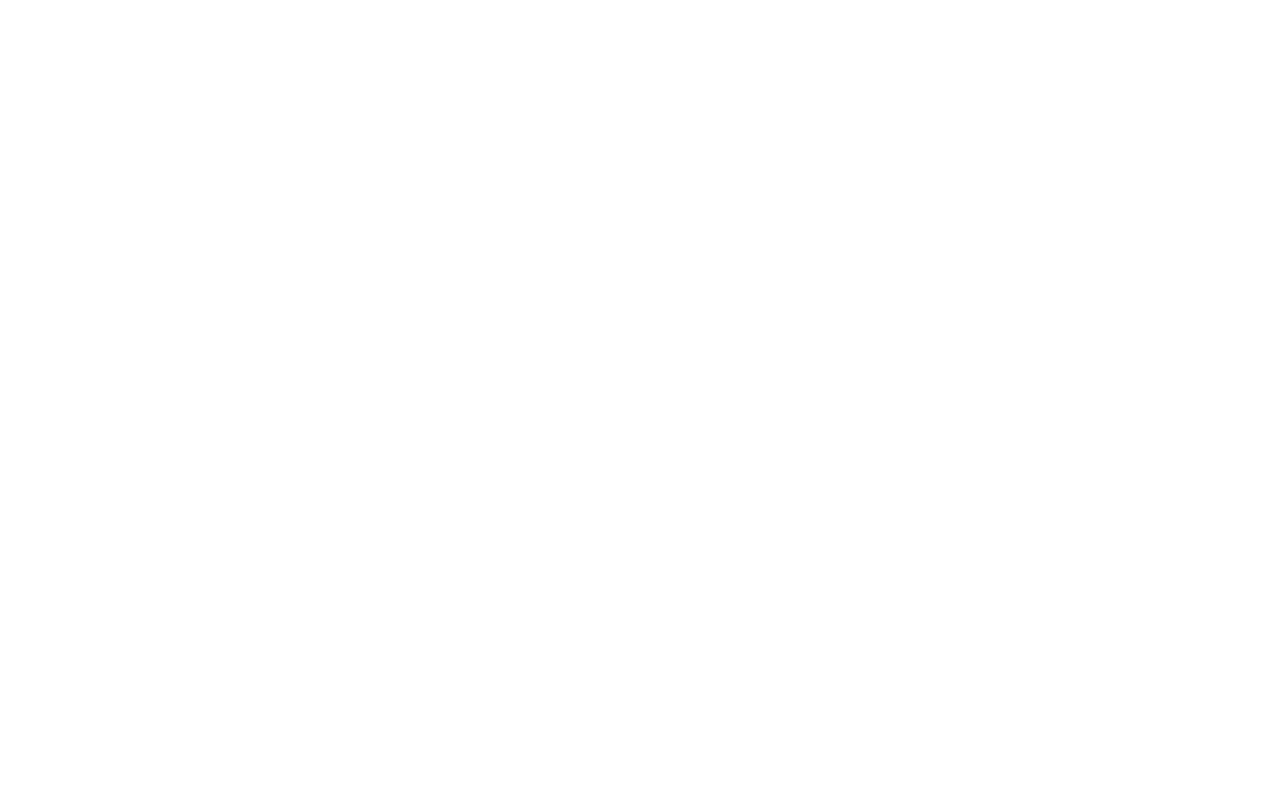
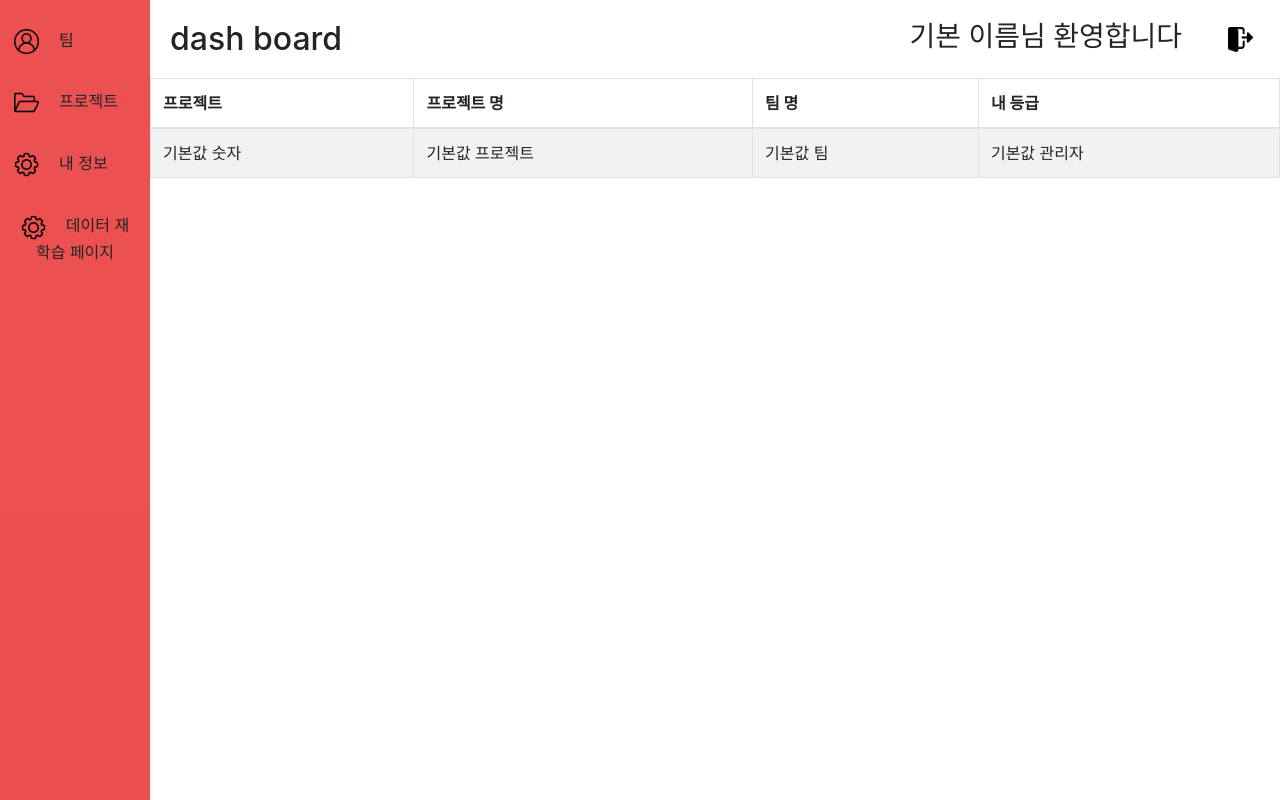
Before and after one commit to hyeonjin9819/Data-Labeling-Web-Service, a React (Create React App) app in the folder web/client/: page /LearnPage in a window 1280 px wide. Before the commit this address had no page. Built offline with nearby package versions, Linux system fonts and the light colour scheme; no server answers; a web font is replaced by a local one.

Commit message:
페이지네이션 및 체크박스 구현

```diff
--- a/web/client/src/App.tsx
+++ b/web/client/src/App.tsx
@@ -13,6 +13,7 @@ import TeamMainView from './components/views/TeamMainView/TeamMainView';
 import MyProfile from './components/views/MyProfile/MyProfile';
 import DataDetails from './components/views/ProjectPage/DataDetails'
 import TeamView from './components/views/TeamView/TeamView';
+import LearnPage from './components/views/LearnPage/LearnPage';
 
 function App(){
   return (
@@ -28,6 +29,7 @@ function App(){
         {/* 팀 리스트 동적 라우팅 */}
         <Route path = "TeamMainView/:teamId" element={<TeamView/>}/>
         <Route path = "/DataPage" element={<DataPage/>}/>
+        <Route path = "/LearnPage" element={<LearnPage/>}/>
        </Routes>
      </div>
    </Router>
--- a/web/client/src/components/css/DataPage.css
+++ b/web/client/src/components/css/DataPage.css
@@ -1,7 +1,6 @@
 .addData {
   float: right;
   margin: auto;
-  border-radius: 6px;
 }
 .inputHide {
   display: none;
@@ -11,3 +10,18 @@
   width: 150px;
   height: 150px;
 }
+.files {
+  margin: auto;
+}
+.menu {
+  float: right;
+  vertical-align: bottom;
+}
+.checks {
+  vertical-align: middle;
+  width: 130px;
+}
+.boxs {
+  width: 20px;
+  float: right;
+}
--- /dev/null
+++ b/web/client/src/components/css/Pagenation.css
@@ -0,0 +1,11 @@
+.ulComponent {
+  display: block;
+  text-align: center;
+  border: 1px solid red;
+}
+.liComponent {
+  float: none;
+  display: inline;
+  margin: 5px;
+  border: 1px solid black;
+}
--- /dev/null
+++ b/web/client/src/components/views/LearnPage/LearnPage.tsx
@@ -0,0 +1,80 @@
+import {useEffect, useState} from 'react'
+import axios from 'axios';
+import {useNavigate} from 'react-router-dom';
+import Sidebar from '../SideBar/SideBar';
+import {Table} from 'react-bootstrap';
+import logout from '../../images/logout.png';
+import '../../css/bootstrap.min.css'
+import '../../css/Mainview.css';
+
+const LearnPage = ()=> {
+    const [dashboard] = useState("dash board");
+      const [user_name] = useState("기본 이름");
+      const[projects]:any[] = useState({
+          num: "기본값 숫자",
+          project_name: "기본값 프로젝트",
+          team_name: "기본값 팀",
+          roles: "기본값 관리자",
+      });
+    const Navigate = useNavigate();
+    useEffect(()=> {
+      axios.get('api/hello')
+      .then(response => {console.log(response)})
+    }, [])
+
+    const onClickHandler = () => {
+      axios.get('/api/users/logout')
+        .then(response => {
+     if(response.data.success) {
+       console.log('logout')
+      Navigate('/')
+     }else {
+       alert("Logout Failed")
+     }
+    }
+    )
+  }
+    return (
+      <div >
+          <header>
+              <title>데이터재학습 페이지</title>
+              </header>
+              <nav className="sidebar" >
+              <Sidebar>
+                  </Sidebar>
+               </nav>
+                  <body  className="view"  style = {{display:'fixed'}}>
+                      <div className="view_header">
+                      <h2 className="dashboard" >{dashboard}</h2>
+
+                      <button  className="logout" onClick = {onClickHandler}><img className="icon" src={logout}></img></button>
+                      <h3 className="welcome">{user_name}님 환영합니다</h3>
+                      </div>
+                      <div className="tables">
+                      <Table striped bordered hover >
+                          <thead>
+                              <tr>
+                              <th>프로젝트</th>
+                              <th>프로젝트 명</th>
+                              <th>팀 명</th>
+                              <th>내 등급</th>
+                              </tr>
+                          </thead>
+                          <tbody>
+                              <tr>
+                              <td>{projects.num}</td>
+                              <td>{projects.project_name}</td>
+                              <td>{projects.team_name}</td>
+                              <td>{projects.roles}</td>
+                              </tr>
+                          </tbody>
+                          </Table>
+                      </div>
+                  </body>
+                  <footer>
+                  </footer>
+      </div>
+    );
+  }
+
+export default LearnPage;
--- /dev/null
+++ b/web/client/src/components/views/Pagenation/Pagenation.tsx
@@ -0,0 +1,27 @@
+import React from 'react';
+import '../../css/Pagenation.css';
+
+const Pagenation = ({postsPerPage, totalPosts, paginate}:any) => {
+
+    const pageNums = [];
+    for(let i = 1; i <= Math.ceil(totalPosts / postsPerPage); i++){
+        pageNums.push(i);
+        console.log(pageNums);
+    }
+
+    return (
+        <div className="ulComponent">
+            <ul>
+                {pageNums.map((number:any) =>(
+                <li key={number}>
+                    <button onClick={() => paginate(number)}></button>
+                    {number}
+                </li>
+                    )
+                )}
+            </ul>
+        </div>
+    );
+};
+
+export default Pagenation;
--- a/web/client/src/components/views/SideBar/SideBar.tsx
+++ b/web/client/src/components/views/SideBar/SideBar.tsx
@@ -47,6 +47,11 @@ function SideBar(props : any) {
         <button className="btn"><img className="icon" src = {setting}></img>내 정보</button>
         </Link> {/*작업용 임시 변경*/}
         </li>
+        <li className="list" style = {{ marginTop : '20px' }}>
+        <Link to = "/LearnPage">
+        <button className="btn"><img className="icon" src = {setting}></img>데이터 재학습 페이지</button>
+        </Link> {/*작업용 임시 변경*/}
+        </li>
     </ul>
     </div>
   )
```
Also changed, not shown: web/client/src/components/views/DataPage/DataPage.tsx (+118 -46 lines), web/client/src/components/views/Posts/Posts.tsx (added, +17 -0 lines).
